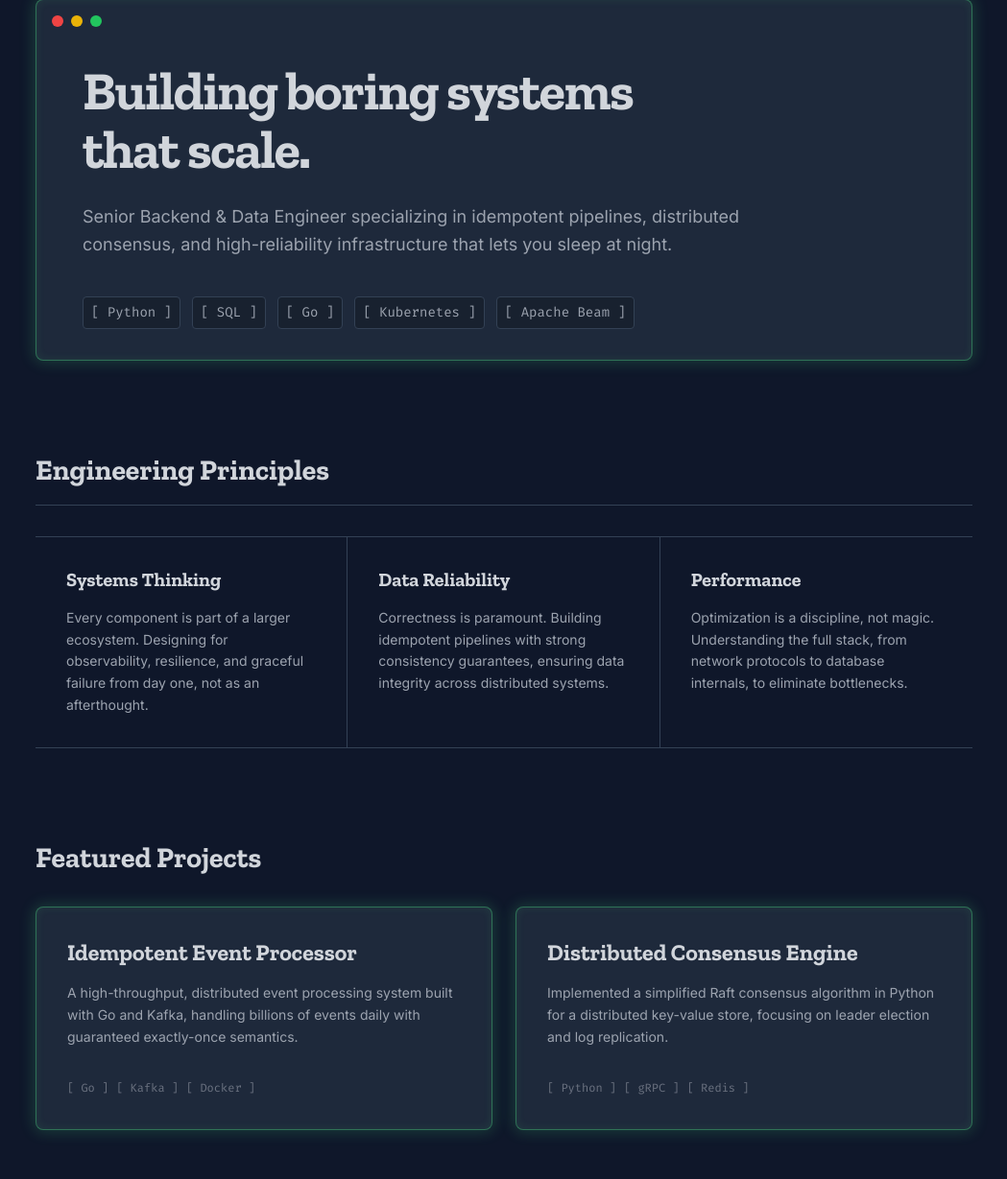
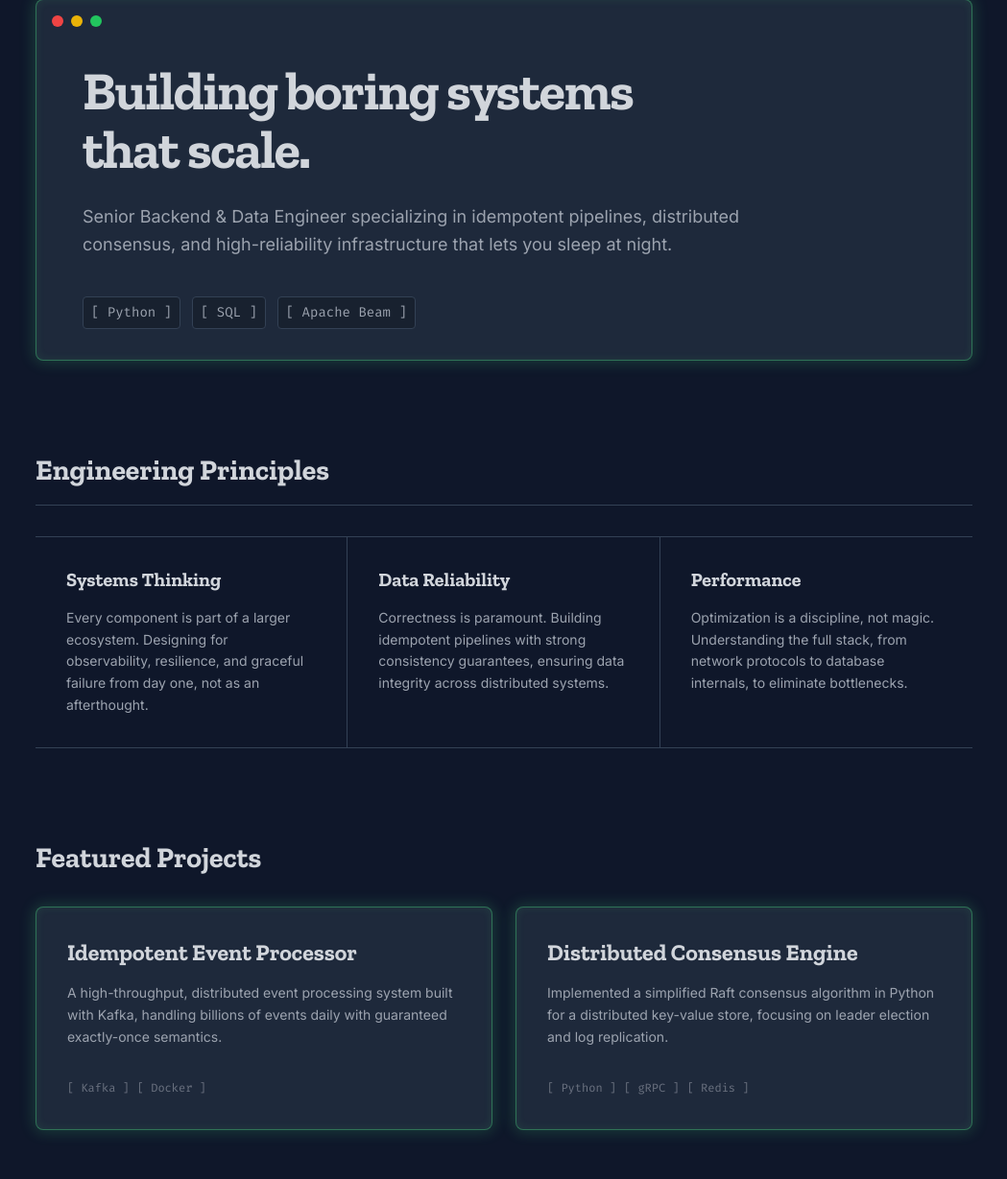
Before and after one commit to dattskoushik/dattskoushik.github.io, a Python web app: template templates/index.html in a window 1280 px wide. Shown: the part 154-1383 px from the top of the page at 96% size, without its empty margins (115-1164 px from the left). Run offline with Jinja, Linux system fonts and the light colour scheme; the template is opened without the code that fills it, so the values that code supplies are empty.

Commit message:
Update profile for Data Engineering role by removing Go and Kubernetes (#31)

```diff
--- a/about.html
+++ b/about.html
@@ -514,9 +514,9 @@
         <div class="skills">
             <h3>Tech Stack</h3>
             <ul style="list-style: none; color: var(--muted-foreground); line-height: 2; padding: 0;">
-                <li><strong style="color: var(--foreground);">Languages:</strong> Python, SQL, Go</li>
+                <li><strong style="color: var(--foreground);">Languages:</strong> Python, SQL</li>
                 <li><strong style="color: var(--foreground);">Data:</strong> PostgreSQL, Spark, Kafka</li>
-                <li><strong style="color: var(--foreground);">Infra:</strong> Docker, Kubernetes, Terraform</li>
+                <li><strong style="color: var(--foreground);">Infra:</strong> Docker, Terraform</li>
                 <li><strong style="color: var(--foreground);">Tools:</strong> Airflow, dbt, Grafana</li>
             </ul>
         </div>
--- a/index.html
+++ b/index.html
@@ -445,8 +445,6 @@
             <div style="display: flex; flex-wrap: wrap; gap: 0.75rem; font-family: var(--font-mono); font-size: 0.875rem; color: #9ca3af;">
                 <span style="padding: 0.25rem 0.5rem; background-color: rgba(0,0,0,0.2); border: 1px solid var(--border); border-radius: 0.25rem;">[ Python ]</span>
                 <span style="padding: 0.25rem 0.5rem; background-color: rgba(0,0,0,0.2); border: 1px solid var(--border); border-radius: 0.25rem;">[ SQL ]</span>
-                <span style="padding: 0.25rem 0.5rem; background-color: rgba(0,0,0,0.2); border: 1px solid var(--border); border-radius: 0.25rem;">[ Go ]</span>
-                <span style="padding: 0.25rem 0.5rem; background-color: rgba(0,0,0,0.2); border: 1px solid var(--border); border-radius: 0.25rem;">[ Kubernetes ]</span>
                 <span style="padding: 0.25rem 0.5rem; background-color: rgba(0,0,0,0.2); border: 1px solid var(--border); border-radius: 0.25rem;">[ Apache Beam ]</span>
             </div>
         </div>
@@ -499,10 +497,9 @@
             <div class="card-border-glow" style="padding: 2rem; border-radius: 0.5rem; display: flex; flex-direction: column; height: 100%;">
                 <h3 style="font-family: var(--font-serif); font-size: 1.5rem; font-weight: 700; margin-bottom: 1rem;">Idempotent Event Processor</h3>
                 <p style="color: var(--muted-foreground); font-size: 0.875rem; line-height: 1.625; margin-bottom: 2rem; flex-grow: 1;">
-                    A high-throughput, distributed event processing system built with Go and Kafka, handling billions of events daily with guaranteed exactly-once semantics.
+                    A high-throughput, distributed event processing system built with Kafka, handling billions of events daily with guaranteed exactly-once semantics.
                 </p>
                 <div style="display: flex; flex-wrap: wrap; gap: 0.5rem; font-family: var(--font-mono); font-size: 0.75rem; color: #6b7280; margin-top: auto;">
-                    <span>[ Go ]</span>
                     <span>[ Kafka ]</span>
                     <span>[ Docker ]</span>
                 </div>
--- a/projects.html
+++ b/projects.html
@@ -438,7 +438,7 @@
             <div class="col-6" style="padding: 0 0.75rem; box-sizing: border-box; width: 50%;">
                 <article class="card-border-glow" style="height: 100%; padding: 2rem; border-radius: 0.5rem; display: flex; flex-direction: column;">
                     <header style="margin-bottom: 1rem;">
-                        <div style="font-family: var(--font-mono); font-size: 0.75rem; color: #6b7280; margin-bottom: 0.5rem;">[ Go ] [ Distributed Systems ]</div>
+                        <div style="font-family: var(--font-mono); font-size: 0.75rem; color: #6b7280; margin-bottom: 0.5rem;">[ Distributed Systems ]</div>
                         <h3 style="font-family: var(--font-serif); font-size: 1.5rem; font-weight: 700; color: var(--foreground);">Distributed KV Store</h3>
                     </header>
                     <p style="color: var(--muted-foreground); font-size: 0.875rem; line-height: 1.625; margin-bottom: 2rem; flex-grow: 1;">
--- a/resume.html
+++ b/resume.html
@@ -483,7 +483,7 @@
 
             <div class="skills-grid">
                 <div class="skill-category">Languages</div>
-                <div class="skill-list">Python, SQL, Go, Java, Bash</div>
+                <div class="skill-list">Python, SQL, Java, Bash</div>
             </div>
 
             <div class="skills-grid">
@@ -493,7 +493,7 @@
 
             <div class="skills-grid">
                 <div class="skill-category">Infrastructure</div>
-                <div class="skill-list">Docker, Kubernetes, AWS, Terraform, CI/CD (GitHub Actions, Jenkins)</div>
+                <div class="skill-list">Docker, AWS, Terraform, CI/CD (GitHub Actions, Jenkins)</div>
             </div>
 
             <div class="skills-grid">
--- a/templates/about.html
+++ b/templates/about.html
@@ -90,9 +90,9 @@
         <div class="skills">
             <h3>Tech Stack</h3>
             <ul style="list-style: none; color: var(--muted-foreground); line-height: 2; padding: 0;">
-                <li><strong style="color: var(--foreground);">Languages:</strong> Python, SQL, Go</li>
+                <li><strong style="color: var(--foreground);">Languages:</strong> Python, SQL</li>
                 <li><strong style="color: var(--foreground);">Data:</strong> PostgreSQL, Spark, Kafka</li>
-                <li><strong style="color: var(--foreground);">Infra:</strong> Docker, Kubernetes, Terraform</li>
+                <li><strong style="color: var(--foreground);">Infra:</strong> Docker, Terraform</li>
                 <li><strong style="color: var(--foreground);">Tools:</strong> Airflow, dbt, Grafana</li>
             </ul>
         </div>
--- a/templates/index.html
+++ b/templates/index.html
@@ -19,8 +19,6 @@
             <div style="display: flex; flex-wrap: wrap; gap: 0.75rem; font-family: var(--font-mono); font-size: 0.875rem; color: #9ca3af;">
                 <span style="padding: 0.25rem 0.5rem; background-color: rgba(0,0,0,0.2); border: 1px solid var(--border); border-radius: 0.25rem;">[ Python ]</span>
                 <span style="padding: 0.25rem 0.5rem; background-color: rgba(0,0,0,0.2); border: 1px solid var(--border); border-radius: 0.25rem;">[ SQL ]</span>
-                <span style="padding: 0.25rem 0.5rem; background-color: rgba(0,0,0,0.2); border: 1px solid var(--border); border-radius: 0.25rem;">[ Go ]</span>
-                <span style="padding: 0.25rem 0.5rem; background-color: rgba(0,0,0,0.2); border: 1px solid var(--border); border-radius: 0.25rem;">[ Kubernetes ]</span>
                 <span style="padding: 0.25rem 0.5rem; background-color: rgba(0,0,0,0.2); border: 1px solid var(--border); border-radius: 0.25rem;">[ Apache Beam ]</span>
             </div>
         </div>
@@ -73,10 +71,9 @@
             <div class="card-border-glow" style="padding: 2rem; border-radius: 0.5rem; display: flex; flex-direction: column; height: 100%;">
                 <h3 style="font-family: var(--font-serif); font-size: 1.5rem; font-weight: 700; margin-bottom: 1rem;">Idempotent Event Processor</h3>
                 <p style="color: var(--muted-foreground); font-size: 0.875rem; line-height: 1.625; margin-bottom: 2rem; flex-grow: 1;">
-                    A high-throughput, distributed event processing system built with Go and Kafka, handling billions of events daily with guaranteed exactly-once semantics.
+                    A high-throughput, distributed event processing system built with Kafka, handling billions of events daily with guaranteed exactly-once semantics.
                 </p>
                 <div style="display: flex; flex-wrap: wrap; gap: 0.5rem; font-family: var(--font-mono); font-size: 0.75rem; color: #6b7280; margin-top: auto;">
-                    <span>[ Go ]</span>
                     <span>[ Kafka ]</span>
                     <span>[ Docker ]</span>
                 </div>
```
